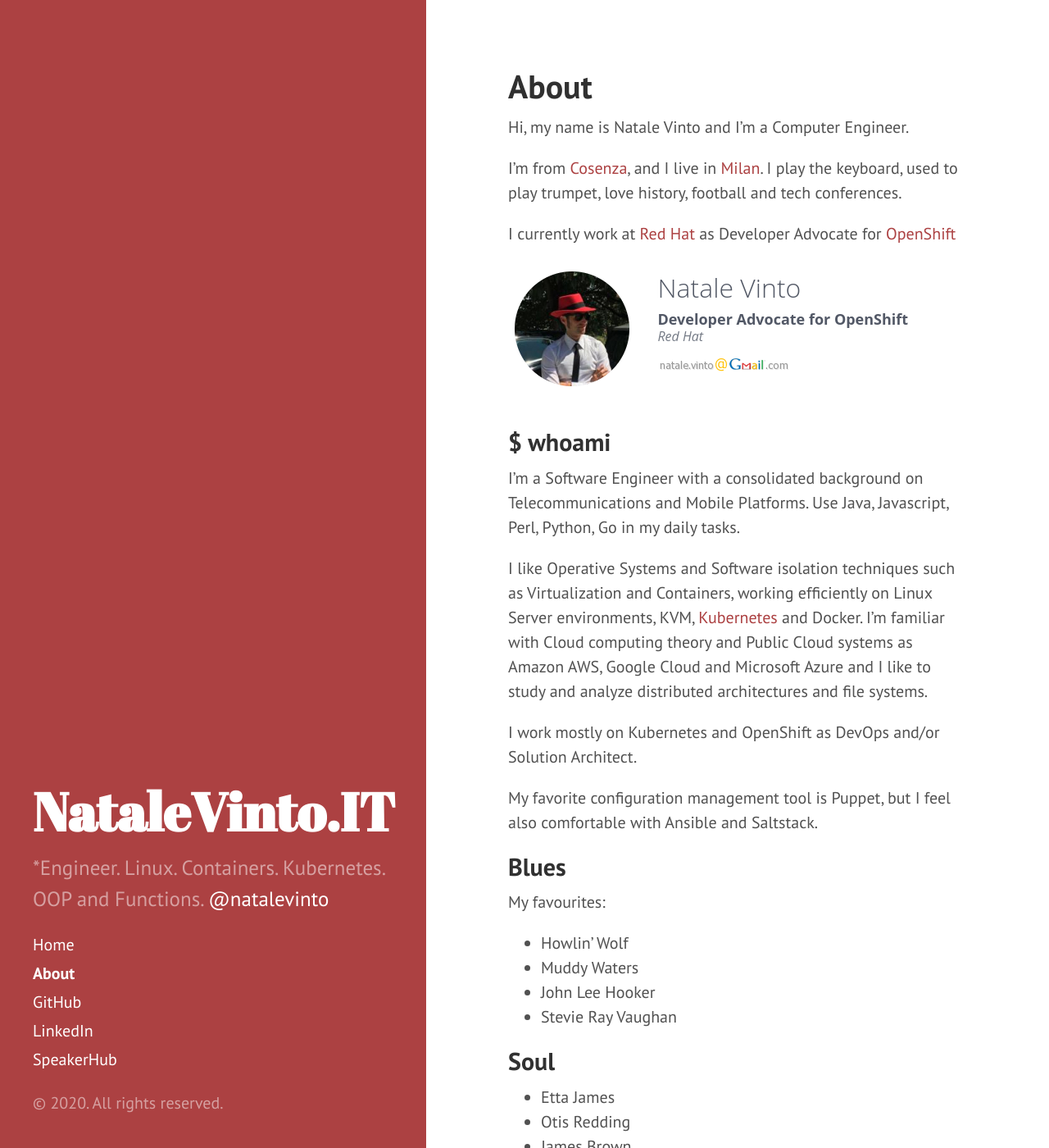
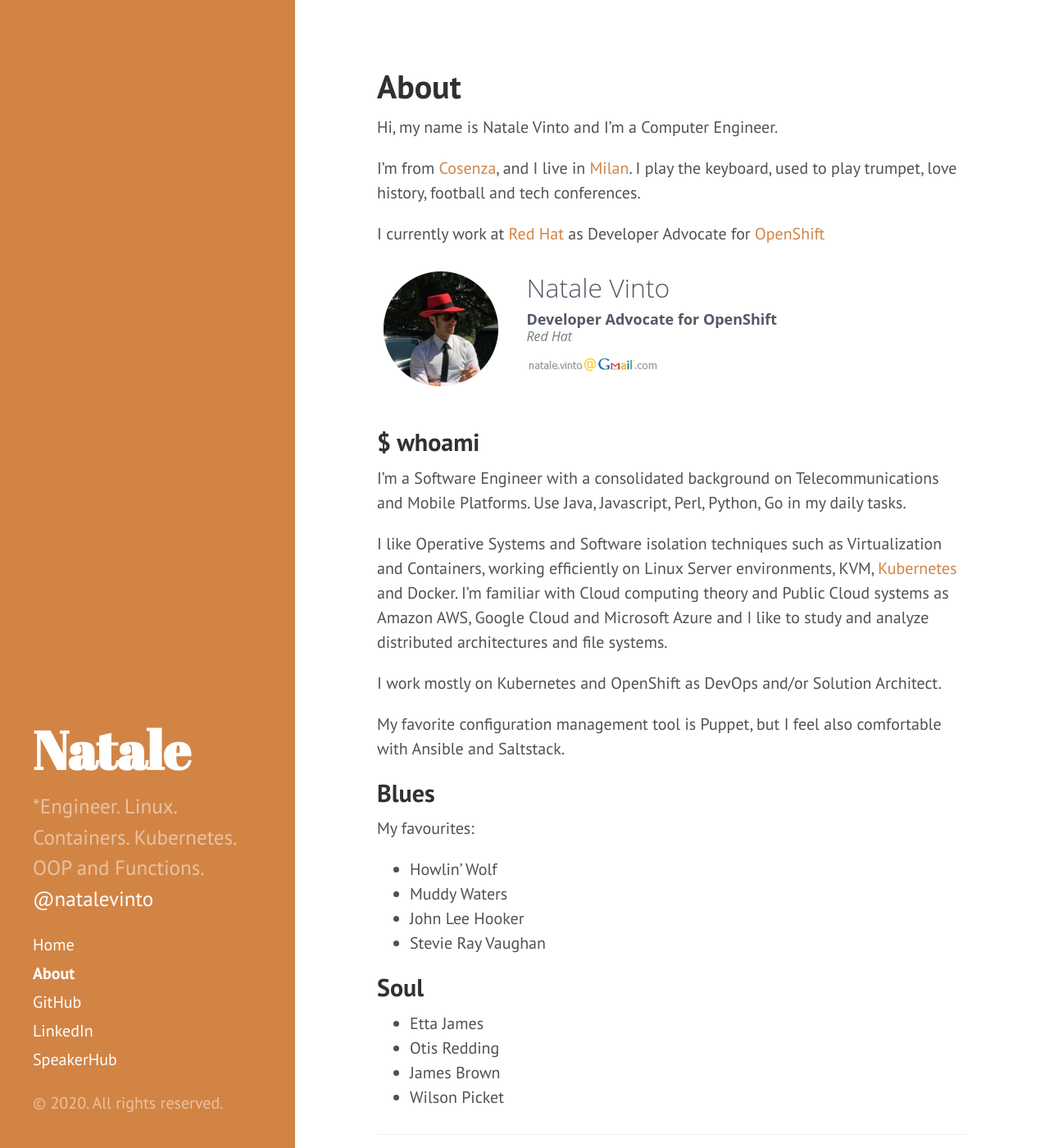
Before and after one commit to blues-man/blues-man.github.io, a Jekyll site: the page built from about.md, in a window 1280 px wide and 1400 px high. Shown: the whole window at 82% size. Built offline with Jekyll 4.4.1, drawn with Linux system fonts in a browser that asks for light colours.

Commit message:
Today I'm orange

```diff
--- a/_config.yml
+++ b/_config.yml
@@ -5,8 +5,8 @@ highlighter:      rouge
 permalink:        pretty
 
 # Setup
-title:            NataleVinto.IT
-tagline:          'kubernetes,openshift,opensource,blues'
+title:            Natale
+tagline:          'IT & ICT in a sentimental mood'
 description:      '*Engineer. Linux. Containers. Kubernetes. OOP and Functions. <a href="https://twitter.com/natalevinto" target="_blank">@natalevinto</a>'
 url:              http://natalevinto.IT/
 baseurl:          /
--- a/_layouts/default.html
+++ b/_layouts/default.html
@@ -3,7 +3,7 @@
 
   {% include head.html %}
 
-  <body class="theme-base-08">
+  <body class="theme-base-09">
 
     {% include sidebar.html %}
 
--- a/_posts/2020-06-12-eclipse-che-on-minikube.markdown
+++ b/_posts/2020-06-12-eclipse-che-on-minikube.markdown
@@ -10,6 +10,8 @@ category: kubernetes
 
 I did recently a live demo for [Kubernetes Italy Group](https://t.me/kubernetes_it) about running a multitenant [Eclipse Che](https://www.eclipse.org/che/) instance on Kubernetes with [Minikube](https://minikube.sigs.k8s.io/docs/start/) and [OLM](https://github.com/operator-framework/operator-lifecycle-manager) addon.
 
+Here's recording available on YouTube, session was in italian.
+
 <iframe width="560" height="315" src="https://www.youtube.com/embed/yENCb08WGvE" frameborder="0" allow="accelerometer; autoplay; encrypted-media; gyroscope; picture-in-picture" allowfullscreen></iframe>
 
 <br>
--- a/public/css/hyde.css
+++ b/public/css/hyde.css
@@ -65,7 +65,7 @@ html {
     top: 0;
     left: 0;
     bottom: 0;
-    width: 26rem;
+    width: 18rem;
     text-align: left;
   }
 }
@@ -129,14 +129,14 @@ a.sidebar-nav-item:focus {
 @media (min-width: 48em) {
   .content {
     max-width: 45rem;
-    margin-left: 30rem;
+    margin-left: 20rem;
     margin-right: 2rem;
   }
 }
 
 @media (min-width: 64em) {
   .content {
-    margin-left: 30rem;
+    margin-left: 22rem;
     margin-right: 4rem;
   }
 }
```
